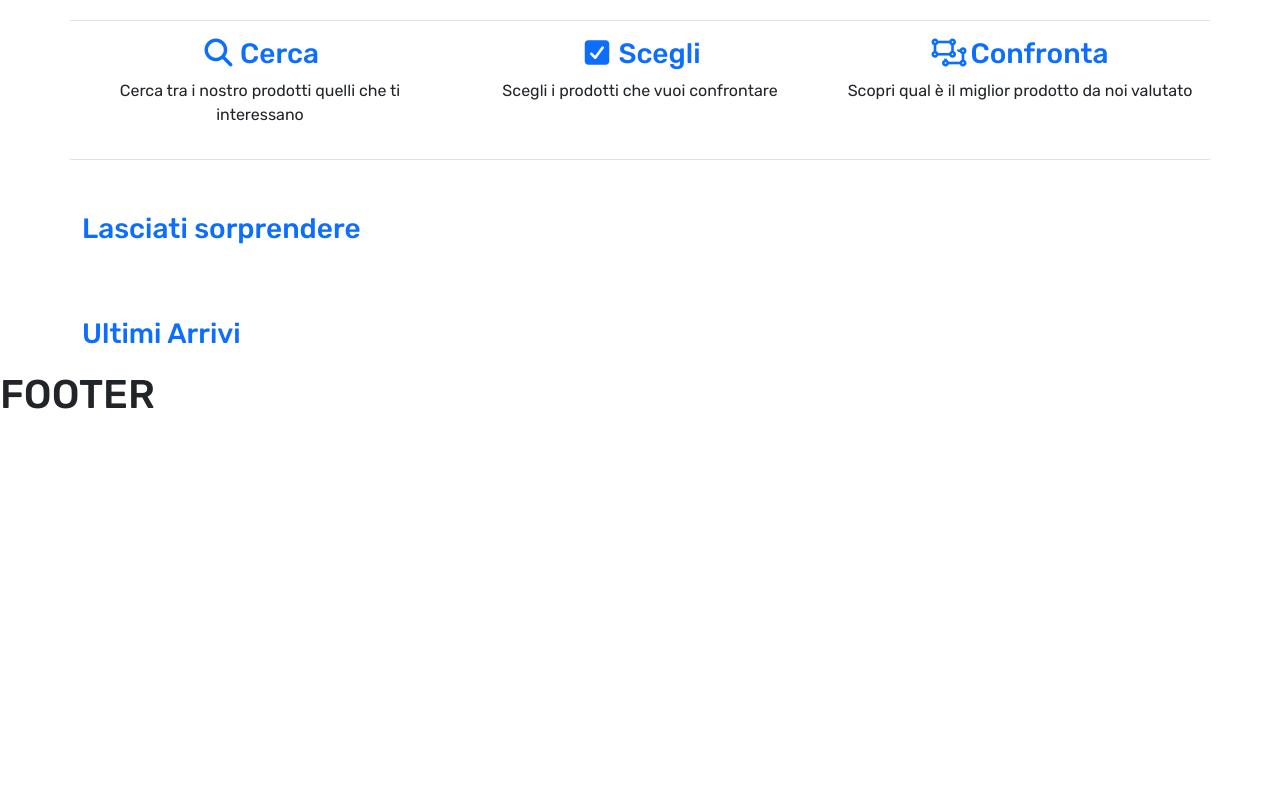
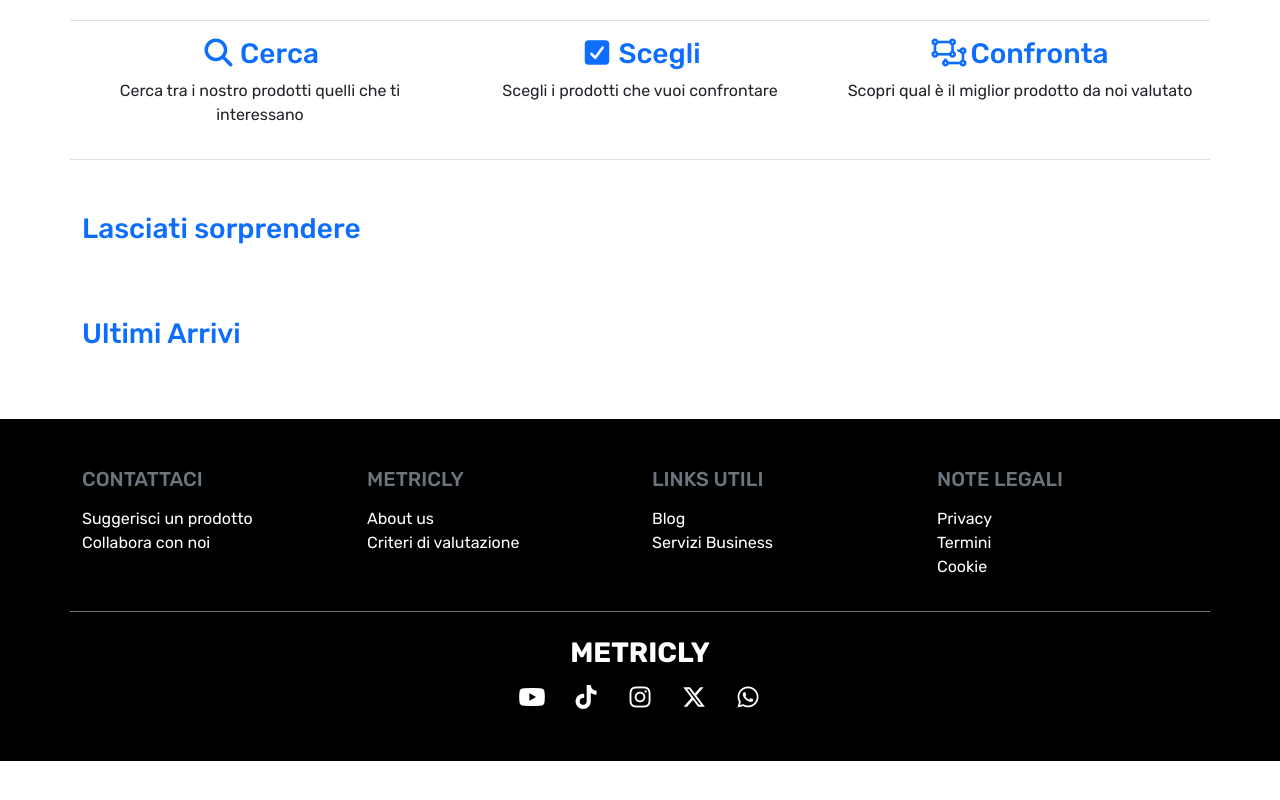
Before and after one commit to edoardolova/progetto-finale-spec-frontend-front, a React (Vite) app: page / in a window 1280 px wide. Shown: the part 796-1596 px from the top of the page. Built offline with nearby package versions, Linux system fonts and the light colour scheme; no server answers.

Commit message:
feat: update footer

```diff
--- a/src/components/Footer.jsx
+++ b/src/components/Footer.jsx
@@ -1,9 +1,61 @@
-export default function Footer(){
-    return(
+export default function Footer() {
+    return (
         <>
-            <div>
-                <h1>FOOTER</h1>
-            </div>
+            <footer className="bg-black py-5 mt-5 text-white">
+                <div className="container">
+                    <div className="row gy-4">
+
+                        {/* contattaci */}
+                        <div className="col-lg-3 col-6">
+                            <h5 className="text-secondary mb-3">CONTATTACI</h5>
+                            <ul className="list-unstyled">
+                                <li><a href="#" className="nav-link">Suggerisci un prodotto</a></li>
+                                <li><a href="#" className="nav-link">Collabora con noi</a></li>
+                            </ul>
+                        </div>
+
+                        {/* metricly */}
+                        <div className="col-lg-3 col-6">
+                            <h5 className="text-secondary mb-3">METRICLY</h5>
+                            <ul className="list-unstyled">
+                                <li><a href="#" className="nav-link">About us</a></li>
+                                <li><a href="#" className="nav-link">Criteri di valutazione</a></li>
+                            </ul>
+                        </div>
+
+                        {/* link utili */}
+                        <div className="col-lg-3 col-6">
+                            <h5 className="text-secondary mb-3">LINKS UTILI</h5>
+                            <ul className="list-unstyled">
+                                <li><a href="#" className="nav-link">Blog</a></li>
+                                <li><a href="#" className="nav-link">Servizi Business</a></li>
+                            </ul>
+                        </div>
+
+                        {/* note legali */}
+                        <div className="col-lg-3 col-6">
+                            <h5 className="text-secondary mb-3">NOTE LEGALI</h5>
+                            <ul className="list-unstyled">
+                                <li><a href="#" className="nav-link">Privacy</a></li>
+                                <li><a href="#" className="nav-link">Termini</a></li>
+                                <li><a href="#" className="nav-link">Cookie</a></li>
+                            </ul>
+                        </div>
+
+                        {/* social*/}
+                        <div className="col-12 text-center pt-4 mt-3 border-top border-secondary">
+                            <h3 className="fw-bold fs-3 mb-3">METRICLY</h3>
+                            <div className="d-flex justify-content-center gap-4">
+                                <a href="#" className="nav-link"><i className="fa-brands fa-youtube fs-4"></i></a>
+                                <a href="#" className="nav-link"><i className="fa-brands fa-tiktok fs-4"></i></a>
+                                <a href="#" className="nav-link"><i className="fa-brands fa-instagram fs-4"></i></a>
+                                <a href="#" className="nav-link"><i className="fa-brands fa-x-twitter fs-4"></i></a>
+                                <a href="#" className="nav-link"><i className="fa-brands fa-whatsapp fs-4"></i></a>
+                            </div>
+                        </div>
+                    </div>
+                </div>
+            </footer>
         </>
-    )
+    );
 }
```
